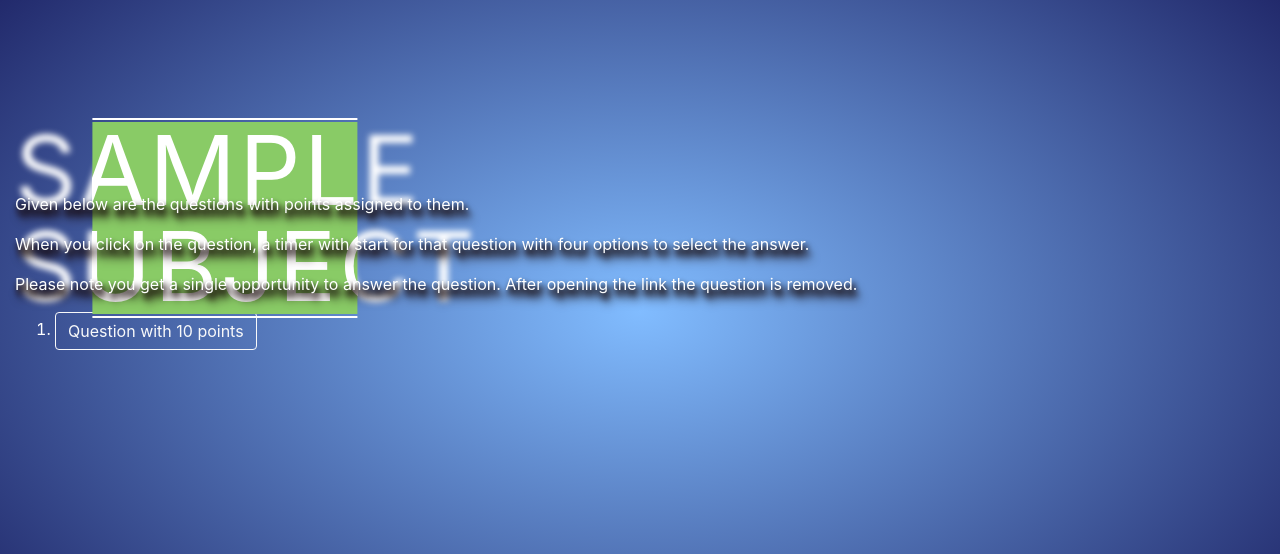
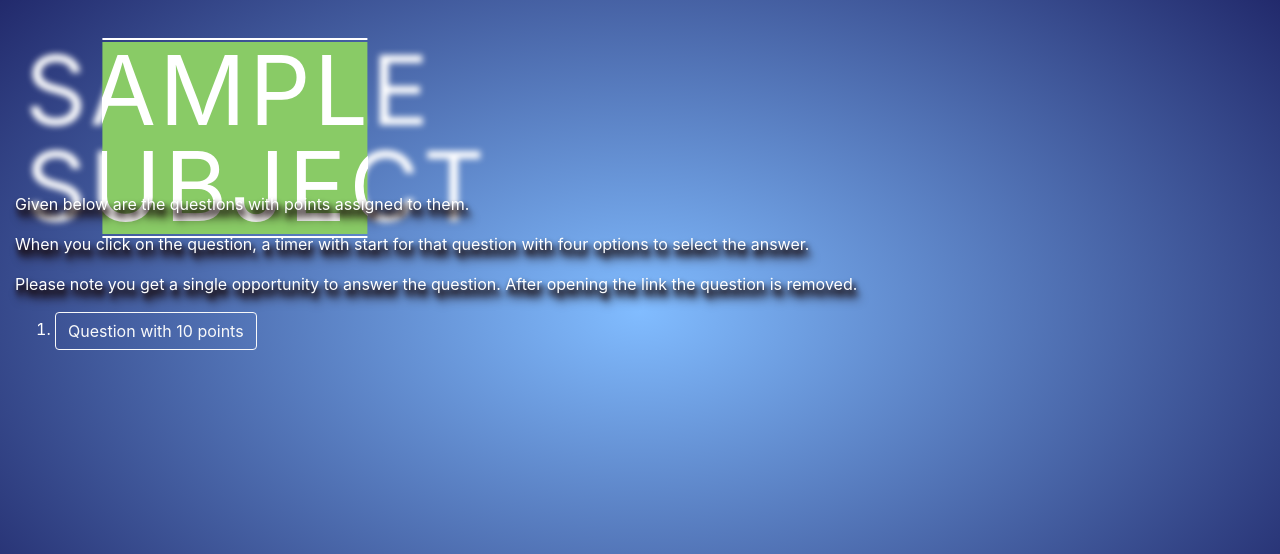
Before and after one commit to Reaper-05/quizz, a Django app: template quiz/templates/quiz/questionslist.html in a window 1280 px wide. Shown: the part 88-642 px from the top of the page. Run offline with Django 3.2, Linux system fonts and the light colour scheme; the template is opened without the code that fills it: values that come from a table or form of the project are taken from there, others are empty; tables that the repository leaves empty hold one stand-in row (values such as "Sample post"); some libraries are stand-ins or nearby versions.

Commit message:
UI change

```diff
--- a/quiz/static/quiz/css/qstyle.css
+++ b/quiz/static/quiz/css/qstyle.css
@@ -111,7 +111,8 @@ padding:0rem 0rem 0rem 0rem;
 /*  background: #89cb66;*/
 /*  font-family: Helvetica Neue, Helvetica, Arial, sans-serif; }*/
 .subject-title{
-    top:-40%;
+    /*top:-150%;*/
+    margin: -150px 0px 5px 10px;
     position: absolute;
 }
 
```
